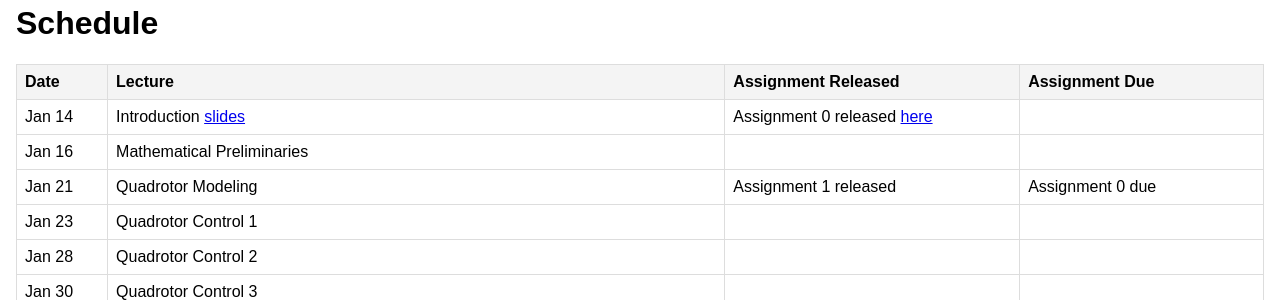
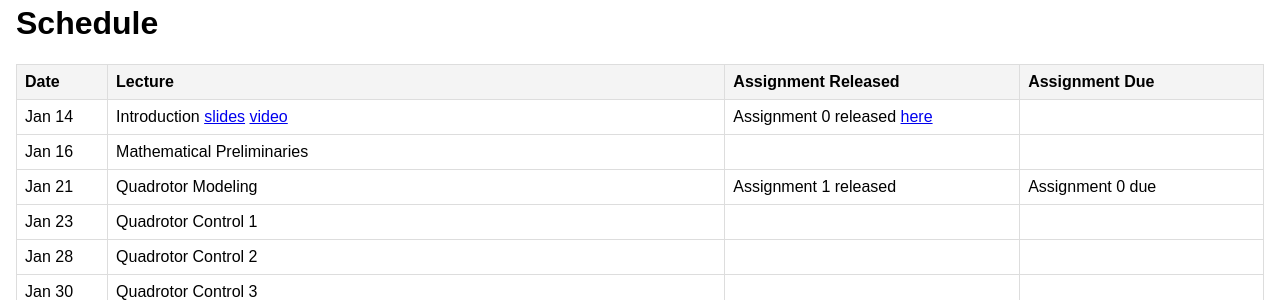
Before and after one commit to mr-cmu/mr-cmu.github.io, a Jekyll site: the page built from schedule.md, in a window 1280 px wide. Shown: the part 162-462 px from the top of the page. Built offline with Jekyll 4.4.1, drawn with Linux system fonts in a browser that asks for light colours.

Commit message:
Add lecture video

```diff
--- a/_data/schedule.csv
+++ b/_data/schedule.csv
@@ -1,5 +1,5 @@
 date,lecture,assignment_released,assignment_due,instructor,slideurl,videourl,notesurl,assignmenturl,genericlink
-Jan 14,Introduction,Assignment 0 released,,Wennie,https://drive.google.com/file/d/1f7JPXMcj2CPwS494z97l1P70Y8KS1Pb-/view?usp=share_link,,,https://github.com/mr-cmu/assignment0-handout,
+Jan 14,Introduction,Assignment 0 released,,Wennie,https://drive.google.com/file/d/1f7JPXMcj2CPwS494z97l1P70Y8KS1Pb-/view?usp=share_link,https://drive.google.com/file/d/1Zbw5ogw9VRdLXoDwRSlysmla8qULv2dY/view?usp=share_link,,https://github.com/mr-cmu/assignment0-handout,
 Jan 16,Mathematical Preliminaries,,,Wennie,,,,,
 Jan 21,Quadrotor Modeling,Assignment 1 released,Assignment 0 due,Wennie,,,,,
 Jan 23,Quadrotor Control 1,,,Wennie,,,,,
--- a/schedule.md
+++ b/schedule.md
@@ -18,7 +18,7 @@
     {% for e in site.data.schedule %}
     <tr>
       <td>{{ e.date }}</td>
-      <td>{{ e.lecture }} {% if e.slideurl %} <a href="{{ e.slideurl }}">slides</a>{% endif %}</td>
+      <td>{{ e.lecture }} {% if e.slideurl %} <a href="{{ e.slideurl }}">slides</a>{% endif %}{% if e.videourl %} <a href="{{ e.videourl }}">video</a>{% endif %}</td>
       <td>{{ e.assignment_released }} {% if e.assignmenturl %} <a href="{{ e.assignmenturl }}">here</a> {% endif %}</td>
       <td>{{ e.assignment_due}}</td>
     </tr>
```
